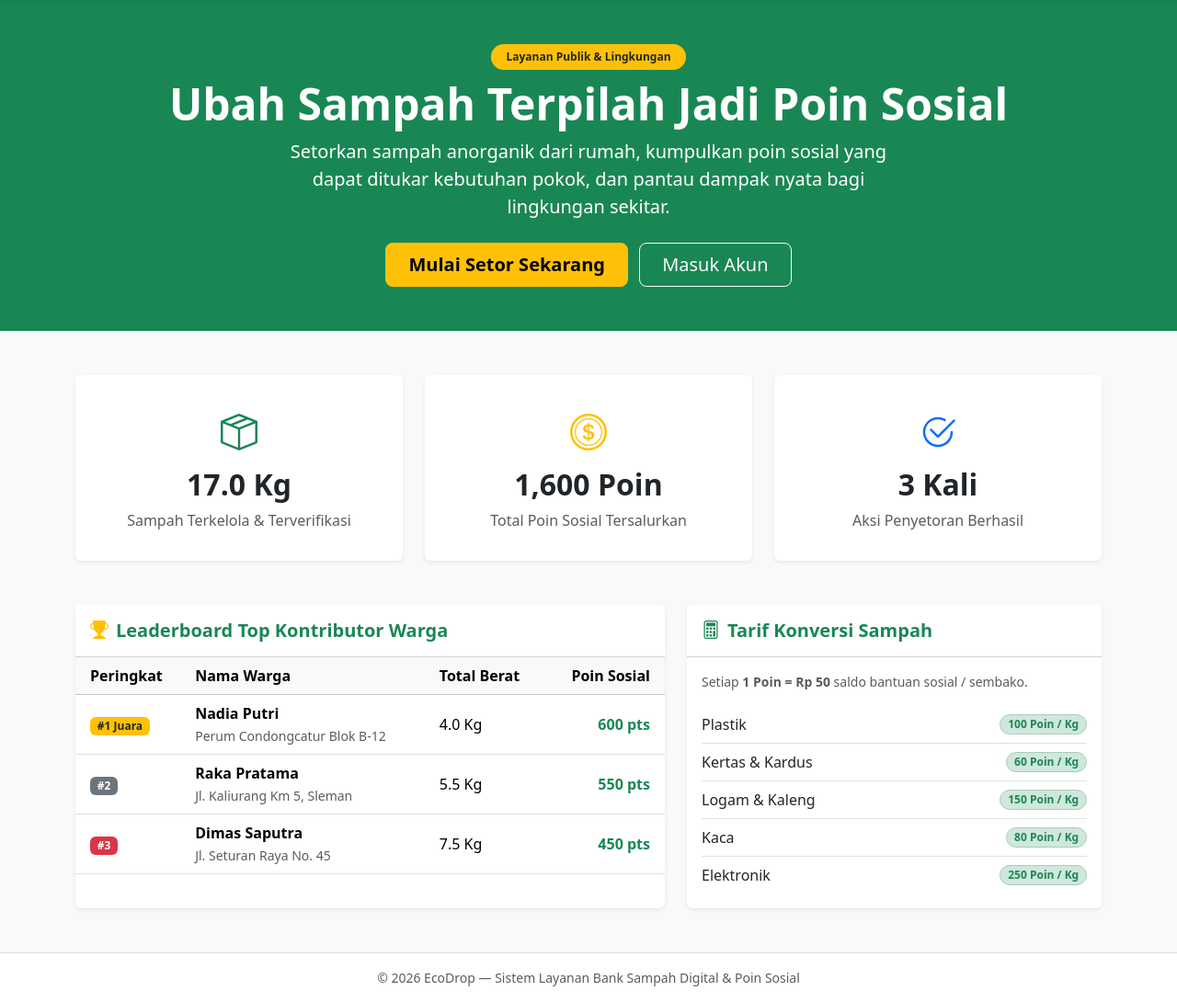
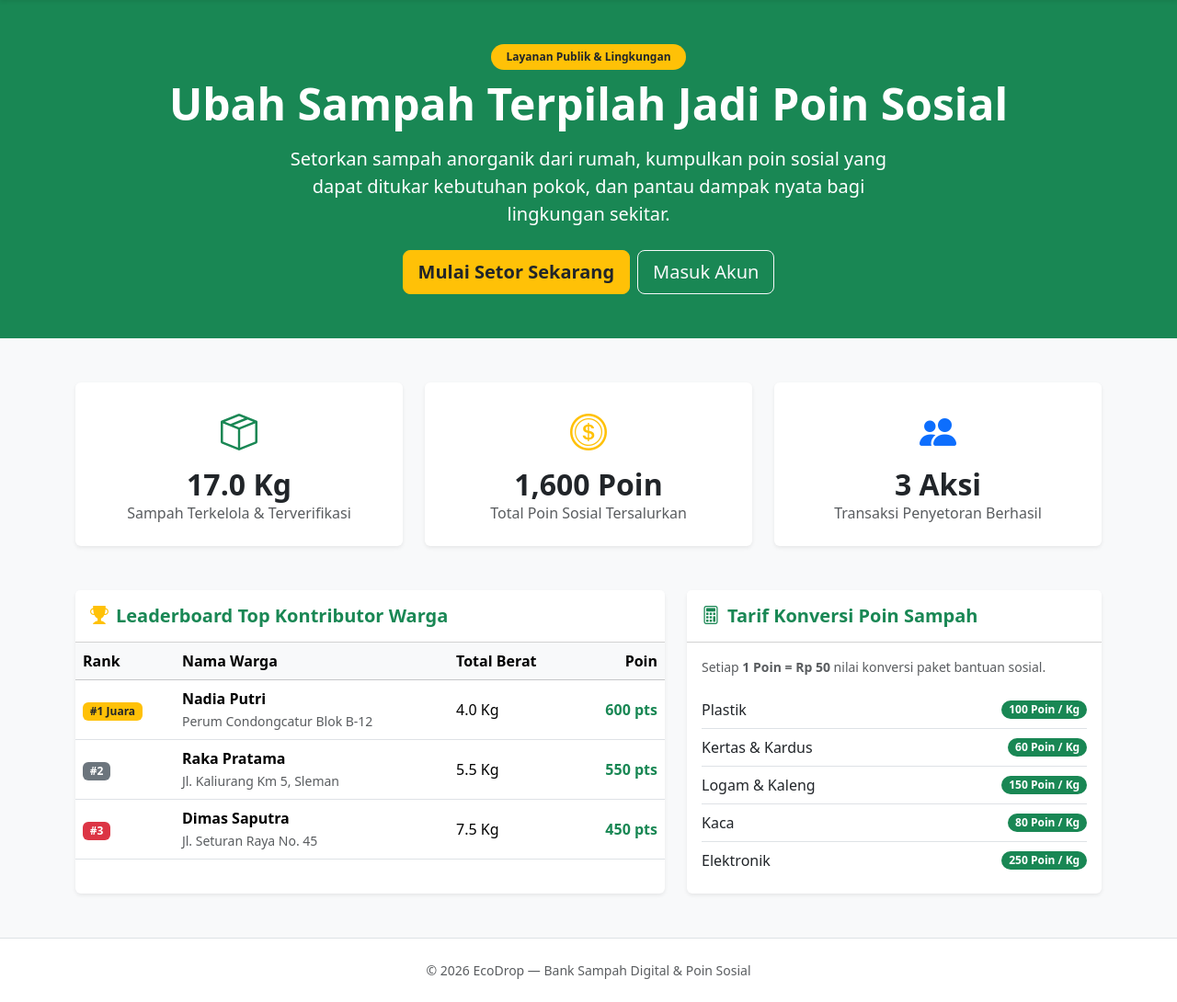
Before and after one commit to afghanifriedzi/EcoDrop, a PHP site: page / in a window 1280 px wide. Shown: the part 56-1146 px from the top of the page at 92% size. Run offline with PHP 8.4, Linux system fonts and the light colour scheme; data comes from the database, SQL or seed files in the repository.

Commit message:
Perbaiki tampilan tombol responsif di index.php

```diff
--- a/index.php
+++ b/index.php
@@ -1,11 +1,9 @@
 <?php
 require 'config.php';
 
-// Statistik dampak lingkungan (dari setoran terverifikasi)
 $qStats = mysqli_query($conn, "SELECT COALESCE(SUM(berat_kg),0) AS total_kg, COALESCE(SUM(poin),0) AS total_poin, COUNT(*) AS total_transaksi FROM setoran WHERE status = 'Terverifikasi'");
 $stats = mysqli_fetch_assoc($qStats);
 
-// Leaderboard Top 5 Warga
 $qLeader = mysqli_query($conn, "
     SELECT u.nama, u.alamat, COALESCE(SUM(s.berat_kg),0) AS total_kg, COALESCE(SUM(s.poin),0) AS total_poin
     FROM users u
@@ -21,7 +19,7 @@ $qLeader = mysqli_query($conn, "
 <head>
     <meta charset="UTF-8">
     <meta name="viewport" content="width=device-width, initial-scale=1.0">
-    <title>EcoDrop - Bank Sampah Digital & Poin Sosial</title>
+    <title>EcoDrop - Bank Sampah Digital &amp; Poin Sosial</title>
     <link href="https://cdn.jsdelivr.net/npm/bootstrap@5.3.3/dist/css/bootstrap.min.css" rel="stylesheet">
     <link href="https://cdn.jsdelivr.net/npm/bootstrap-icons@1.11.3/font/bootstrap-icons.css" rel="stylesheet">
 </head>
@@ -42,19 +40,20 @@ $qLeader = mysqli_query($conn, "
     </div>
 </nav>
 
-<header class="bg-success text-white py-5">
-    <div class="container text-center">
-        <span class="badge bg-warning text-dark mb-2 px-3 py-2 rounded-pill">Layanan Publik & Lingkungan</span>
-        <h1 class="display-5 fw-bold">Ubah Sampah Terpilah Jadi Poin Sosial</h1>
-        <p class="lead mx-auto" style="max-width: 650px;">
+<header class="bg-success text-white py-5 text-center">
+    <div class="container">
+        <span class="badge bg-warning text-dark mb-2 px-3 py-2 rounded-pill fw-semibold">Layanan Publik &amp; Lingkungan</span>
+        <h1 class="display-5 fw-bold mb-3">Ubah Sampah Terpilah Jadi Poin Sosial</h1>
+        <p class="lead mx-auto mb-4" style="max-width: 650px;">
             Setorkan sampah anorganik dari rumah, kumpulkan poin sosial yang dapat ditukar kebutuhan pokok, dan pantau dampak nyata bagi lingkungan sekitar.
         </p>
-        <div class="mt-4">
+        <div class="d-flex flex-column flex-sm-row justify-content-center gap-2 px-4">
             <?php if (isLoggedIn()): ?>
-                <a href="tambah.php" class="btn btn-warning btn-lg fw-bold px-4"><i class="bi bi-plus-circle me-2"></i>Ajukan Setor Sampah</a>
+                <a href="tambah.php" class="btn btn-warning btn-lg fw-bold text-dark">Ajukan Setor Sampah</a>
+                <a href="dashboard.php" class="btn btn-outline-light btn-lg">Buka Dashboard</a>
             <?php else: ?>
-                <a href="register.php" class="btn btn-warning btn-lg fw-bold px-4 me-2">Mulai Setor Sekarang</a>
-                <a href="login.php" class="btn btn-outline-light btn-lg px-4">Masuk Akun</a>
+                <a href="register.php" class="btn btn-warning btn-lg fw-bold text-dark">Mulai Setor Sekarang</a>
+                <a href="login.php" class="btn btn-outline-light btn-lg">Masuk Akun</a>
             <?php endif; ?>
         </div>
     </div>
@@ -64,29 +63,29 @@ $qLeader = mysqli_query($conn, "
     <!-- Statistik Dampak -->
     <div class="row g-4 mb-5 text-center">
         <div class="col-md-4">
-            <div class="card border-0 shadow-sm h-100 py-3">
-                <div class="card-body">
-                    <i class="bi bi-box-seam fs-1 text-success"></i>
-                    <h2 class="fw-bold mt-2"><?= number_format($stats['total_kg'], 1) ?> Kg</h2>
-                    <p class="text-muted mb-0">Sampah Terkelola & Terverifikasi</p>
+            <div class="card border-0 shadow-sm h-100">
+                <div class="card-body py-4">
+                    <i class="bi bi-box-seam text-success fs-1"></i>
+                    <h2 class="fw-bold mt-2 mb-0"><?= number_format($stats['total_kg'], 1) ?> Kg</h2>
+                    <p class="text-muted mb-0">Sampah Terkelola &amp; Terverifikasi</p>
                 </div>
             </div>
         </div>
         <div class="col-md-4">
-            <div class="card border-0 shadow-sm h-100 py-3">
-                <div class="card-body">
-                    <i class="bi bi-coin fs-1 text-warning"></i>
-                    <h2 class="fw-bold mt-2"><?= number_format($stats['total_poin']) ?> Poin</h2>
+            <div class="card border-0 shadow-sm h-100">
+                <div class="card-body py-4">
+                    <i class="bi bi-coin text-warning fs-1"></i>
+                    <h2 class="fw-bold mt-2 mb-0"><?= number_format($stats['total_poin']) ?> Poin</h2>
                     <p class="text-muted mb-0">Total Poin Sosial Tersalurkan</p>
                 </div>
             </div>
         </div>
         <div class="col-md-4">
-            <div class="card border-0 shadow-sm h-100 py-3">
-                <div class="card-body">
-                    <i class="bi bi-check2-circle fs-1 text-primary"></i>
-                    <h2 class="fw-bold mt-2"><?= number_format($stats['total_transaksi']) ?> Kali</h2>
-                    <p class="text-muted mb-0">Aksi Penyetoran Berhasil</p>
+            <div class="card border-0 shadow-sm h-100">
+                <div class="card-body py-4">
+                    <i class="bi bi-people-fill text-primary fs-1"></i>
+                    <h2 class="fw-bold mt-2 mb-0"><?= number_format($stats['total_transaksi']) ?> Aksi</h2>
+                    <p class="text-muted mb-0">Transaksi Penyetoran Berhasil</p>
                 </div>
             </div>
         </div>
@@ -99,21 +98,20 @@ $qLeader = mysqli_query($conn, "
                 <div class="card-header bg-white py-3">
                     <h5 class="mb-0 fw-bold text-success"><i class="bi bi-trophy-fill text-warning me-2"></i>Leaderboard Top Kontributor Warga</h5>
                 </div>
-                <div class="card-body p-0">
                 <div class="table-responsive">
                     <table class="table table-hover align-middle mb-0">
                         <thead class="table-light">
                             <tr>
-                                    <th class="ps-3">Peringkat</th>
+                                <th>Rank</th>
                                 <th>Nama Warga</th>
                                 <th>Total Berat</th>
-                                    <th class="text-end pe-3">Poin Sosial</th>
+                                <th class="text-end">Poin</th>
                             </tr>
                         </thead>
                         <tbody>
                             <?php $rank = 1; while ($row = mysqli_fetch_assoc($qLeader)): ?>
                             <tr>
-                                    <td class="ps-3 fw-bold">
+                                <td class="fw-bold">
                                     <?php if ($rank === 1): ?>
                                         <span class="badge bg-warning text-dark">#1 Juara</span>
                                     <?php elseif ($rank === 2): ?>
@@ -129,7 +127,7 @@ $qLeader = mysqli_query($conn, "
                                     <small class="text-muted"><?= e($row['alamat']) ?></small>
                                 </td>
                                 <td><?= number_format($row['total_kg'], 1) ?> Kg</td>
-                                    <td class="text-end pe-3 fw-bold text-success"><?= number_format($row['total_poin']) ?> pts</td>
+                                <td class="text-end fw-bold text-success"><?= number_format($row['total_poin']) ?> pts</td>
                             </tr>
                             <?php $rank++; endwhile; ?>
                         </tbody>
@@ -137,21 +135,20 @@ $qLeader = mysqli_query($conn, "
                 </div>
             </div>
         </div>
-        </div>
 
-        <!-- Tabel Tarif Konversi -->
+        <!-- Tabel Tarif Konversi Poin -->
         <div class="col-lg-5">
             <div class="card border-0 shadow-sm h-100">
                 <div class="card-header bg-white py-3">
-                    <h5 class="mb-0 fw-bold text-success"><i class="bi bi-calculator me-2"></i>Tarif Konversi Sampah</h5>
+                    <h5 class="mb-0 fw-bold text-success"><i class="bi bi-calculator me-2"></i>Tarif Konversi Poin Sampah</h5>
                 </div>
                 <div class="card-body">
-                    <p class="small text-muted">Setiap <strong>1 Poin = Rp 50</strong> saldo bantuan sosial / sembako.</p>
+                    <p class="small text-muted">Setiap <strong>1 Poin = Rp 50</strong> nilai konversi paket bantuan sosial.</p>
                     <ul class="list-group list-group-flush">
                         <?php foreach (getTarifPoin() as $kat => $nilai): ?>
                         <li class="list-group-item d-flex justify-content-between align-items-center px-0">
                             <span><?= e($kat) ?></span>
-                            <span class="badge bg-success-subtle text-success border border-success-subtle rounded-pill"><?= $nilai ?> Poin / Kg</span>
+                            <span class="badge bg-success rounded-pill"><?= $nilai ?> Poin / Kg</span>
                         </li>
                         <?php endforeach; ?>
                     </ul>
@@ -161,8 +158,9 @@ $qLeader = mysqli_query($conn, "
     </div>
 </main>
 
-<footer class="bg-white border-top py-3 text-center text-muted small">
-    &copy; <?= date('Y') ?> EcoDrop — Sistem Layanan Bank Sampah Digital & Poin Sosial
+<footer class="bg-white border-top py-4 text-center text-muted small">
+    &copy; <?= date('Y') ?> EcoDrop — Bank Sampah Digital &amp; Poin Sosial
 </footer>
+
 </body>
 </html>
```
Lines whose indentation alone changed are shown as unchanged.
